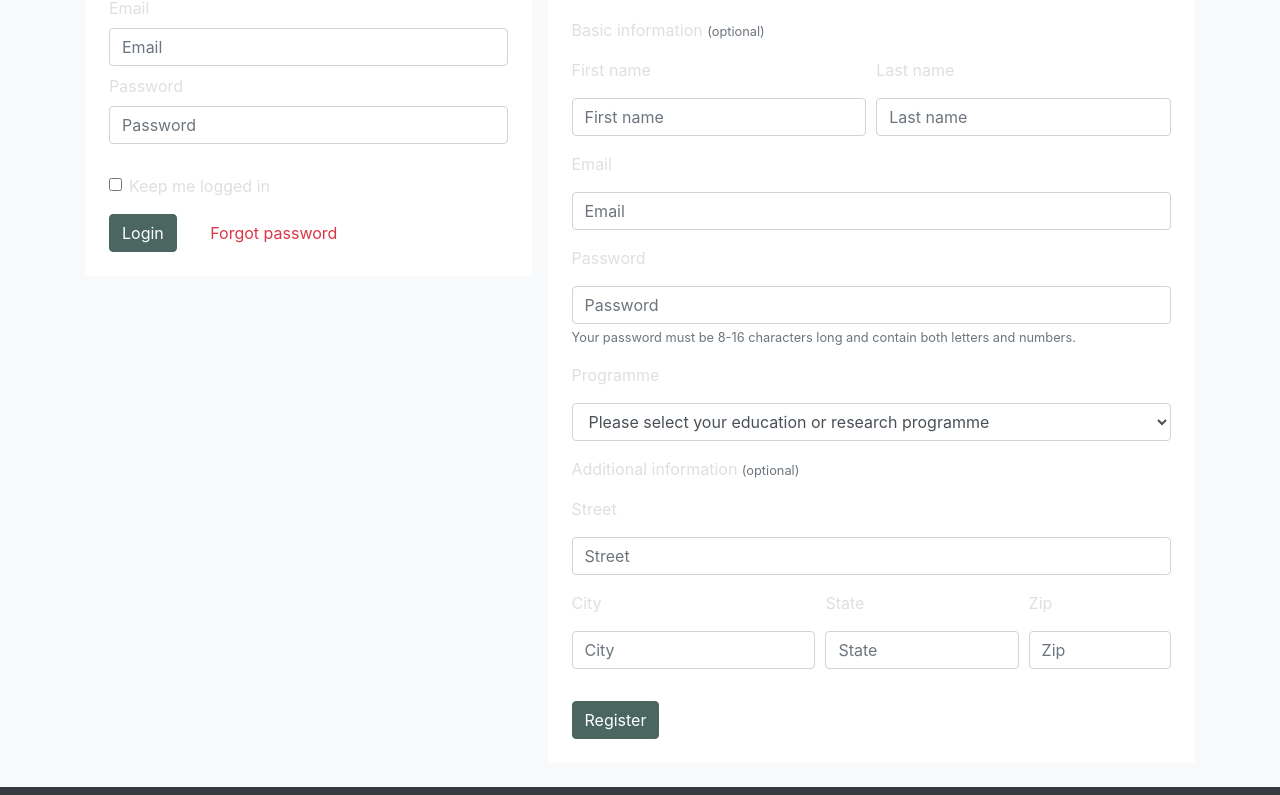
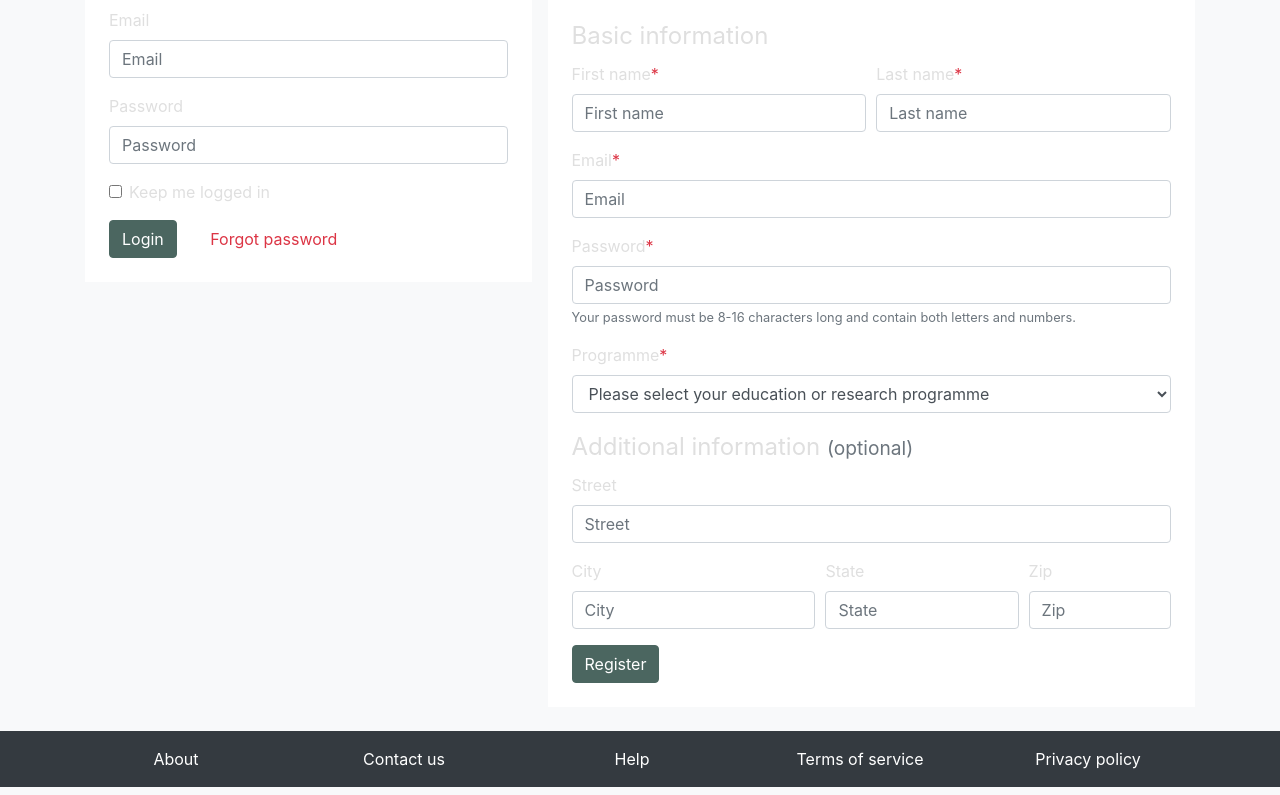
Before and after one commit to Danielgergely/uzh-web-and-mobile-accessibility, a plain HTML site: page src/login.html in a window 1280 px wide. Shown: the part 264-1059 px from the top of the page. Drawn offline with Linux system fonts and the light colour scheme.

Commit message:
Update login form html

```diff
--- a/src/login.html
+++ b/src/login.html
@@ -123,24 +123,26 @@
         <div class="row no-gutters">
             <div class="col-12 col-md-5 mt-4 login">
                 <div class="p-4 mr-md-3 bg-white">
-                    <div class="text-primary mb-4 title">Login</div>
-                    <div class="text-danger mb-4 d-none subtitle" id="login-error">Please correct the error(s)</div>
-                    <ul class="sr-only" id="login-error-list"></ul>
-                    <form id="login-form" novalidate>
+                    <div class="text-danger mb-4 d-none subtitle" id="login-error" aria-live="assertive">Please correct the error(s)</div>
+                    <ul class="sr-only" id="login-error-list" aria-live="polite"></ul>
+
+                    <form id="login-form" aria-describedby="login-heading" novalidate>
+                        <h2 id="login-heading" class="text-primary mb-4 title">Login</h2>
+
                         <div class="form-group">
-                            <input class="form-control" id="login-email-control" type="email" placeholder="Email" required style="position: relative; top: 10px;">
-                            <p style="position: relative; top: -60px;">Email</p>
-                            <small class="invalid-feedback"></small>
+                            <label class="form-label" for="login-email-control">Email</label>
+                            <input class="form-control" id="login-email-control" type="email" placeholder="Email" required aria-required="true" autocomplete="email">
+                            <small class="invalid-feedback" aria-live="assertive"></small>
                         </div>
                         <div class="form-group">
-                            <input class="form-control" id="login-password-control" type="password" placeholder="Password" style="position: relative; top: 10px;">
-                            <p style="position: relative; top: -60px;">Password</p>
-                            <small class="invalid-feedback"></small>
+                            <label class="form-label" for="login-password-control">Password</label>
+                            <input class="form-control" id="login-password-control" type="password" placeholder="Password" required aria-required="true" autocomplete="current-password">
+                            <small class="invalid-feedback" aria-live="assertive"></small>
                         </div>
                         <div class="form-group">
                             <div class="form-check">
-                                <input class="form-check-input" type="checkbox" value="remember" id="login-remmeber-control">
-                                <label class="form-check-label">Keep me logged in</label>
+                                <input class="form-check-input" type="checkbox" value="remember" id="login-remember-control">
+                                <label class="form-check-label" for="login-remember-control">Keep me logged in</label>
                             </div>
                         </div>
                         <button class="btn btn-primary" id="login-login-button" type="submit">Login</button>
@@ -154,69 +156,86 @@
                     <div class="text-primary mb-4 title">Create new account</div>
                     <div class="text-danger mb-4 d-none subtitle" id="register-error">Please correct the error(s)</div>
                     <ul class="sr-only" id="register-error-list"></ul>
-                    <form id="register-form" novalidate>
-                        <div class="form-group">
-                            <p class="form-label" id="register-basic-legend">Basic information
-                                <small class="text-secondary">(optional)</small>
-                            </p>
+                    <form id="register-form">
+                        <fieldset>
+                            <legend id="register-basic-legend" class="form-label">
+                                Basic information
+                            </legend>
+
                             <div class="form-row">
                                 <div class="form-group col-12 col-lg-6">
-                                    <p>First name</p>
-                                    <input class="form-control" type="text" id="register-first-name-control" placeholder="First name" required>
-                                    <small class="invalid-feedback"></small>
+                                    <label for="register-first-name-control" class="form-label">First name<span class="text-danger">*</span></label>
+                                    <input class="form-control" type="text" id="register-first-name-control" placeholder="First name" required aria-required="true" autocomplete="given-name">
+                                    <small class="invalid-feedback" aria-live="assertive"></small>
                                 </div>
                                 <div class="form-group col-12 col-lg-6">
-                                    <p>Last name</p>
-                                    <input class="form-control" type="text" id="register-last-name-control" placeholder="Last name" required>
-                                    <small class="invalid-feedback"></small>
+                                    <label for="register-last-name-control" class="form-label">Last name<span class="text-danger">*</span></label>
+                                    <input class="form-control" type="text" id="register-last-name-control" placeholder="Last name" required aria-required="true" autocomplete="family-name">
+                                    <small class="invalid-feedback" aria-live="assertive"></small>
                                 </div>
                             </div>
+
                             <div class="form-group">
-                                <p>Email</p>
-                                <input class="form-control" id="register-email-control" type="email" placeholder="Email" required>
-                                <small class="invalid-feedback"></small>
+                                <label for="register-email-control" class="form-label">Email<span class="text-danger">*</span></label>
+                                <input class="form-control" id="register-email-control" type="email" placeholder="Email" required aria-required="true" autocomplete="email">
+                                <small class="invalid-feedback" aria-live="assertive"></small>
                             </div>
+
                             <div class="form-group">
-                                <p>Password</p>
-                                <input class="form-control" id="register-password-control" type="password" placeholder="Password" required>
-                                <small class="invalid-feedback"></small>
+                                <label for="register-password-control" class="form-label">Password<span class="text-danger">*</span></label>
+                                <input
+                                class="form-control"
+                                id="register-password-control"
+                                type="password"
+                                placeholder="Password"
+                                required
+                                aria-required="true"
+                                aria-describedby="register-password-help"
+                                autocomplete="new-password"
+                                pattern="^(?=.*[A-Za-z])(?=.*\d)[A-Za-z\d]{8,16}$"
+                                >
+                                <small class="invalid-feedback" aria-live="assertive"></small>
                                 <small id="register-password-help" class="form-text text-muted">Your password must be 8-16 characters long and contain both letters and numbers.</small>
                             </div>
+
                             <div class="form-group">
-                                <p>Programme</p>
-                                <select class="form-control" id="register-programme-control" required>
+                                <label for="register-programme-control" class="form-label">Programme<span class="text-danger">*</span></label>
+                                <select class="form-control" id="register-programme-control" required aria-required="true">
                                     <option value="">Please select your education or research programme</option>
                                     <option value="bachelor">Bachelor</option>
                                     <option value="master">Master</option>
                                     <option value="continuing">Continuing education</option>
                                     <option value="doctorate">Doctorate</option>
                                 </select>
-                                <small class="invalid-feedback"></small>
+                                <small class="invalid-feedback" aria-live="assertive"></small>
                             </div>
-                        </div>
-                        <div class="form-group">
-                            <p class="form-label" id="register-address-legend">Additional information
+                        </fieldset>
+
+                        <fieldset>
+                            <legend id="register-address-legend" class="form-label">
+                                Additional information
                                 <small class="text-secondary">(optional)</small>
-                            </p>
+                            </legend>
                             <div class="form-group">
-                                <p>Street</p>
+                                <label for="register-street-control" class="form-label">Street</label>
                                 <input class="form-control" id="register-street-control" type="text" placeholder="Street">
                             </div>
                             <div class="form-row">
                                 <div class="form-group col-12 col-lg-5">
-                                    <p>City</p>
+                                    <label for="register-city-control" class="form-label">City</label>
                                     <input class="form-control" id="register-city-control" type="text" placeholder="City">
                                 </div>
                                 <div class="form-group col-12 col-lg-4">
-                                    <p>State</p>
+                                    <label for="register-state-control" class="form-label">State</label>
                                     <input class="form-control" id="register-state-control" type="text" placeholder="State">
                                 </div>
                                 <div class="form-group col-12 col-lg-3">
-                                    <p>Zip</p>
+                                    <label for="register-zip-control" class="form-label">Zip</label>
                                     <input class="form-control" id="register-zip-control" type="text" placeholder="Zip">
                                 </div>
                             </div>
-                        </div>
+                        </fieldset>
+
                         <button class="btn btn-primary" id="register-register-button">Register</button>
                     </form>
                 </div>
```
